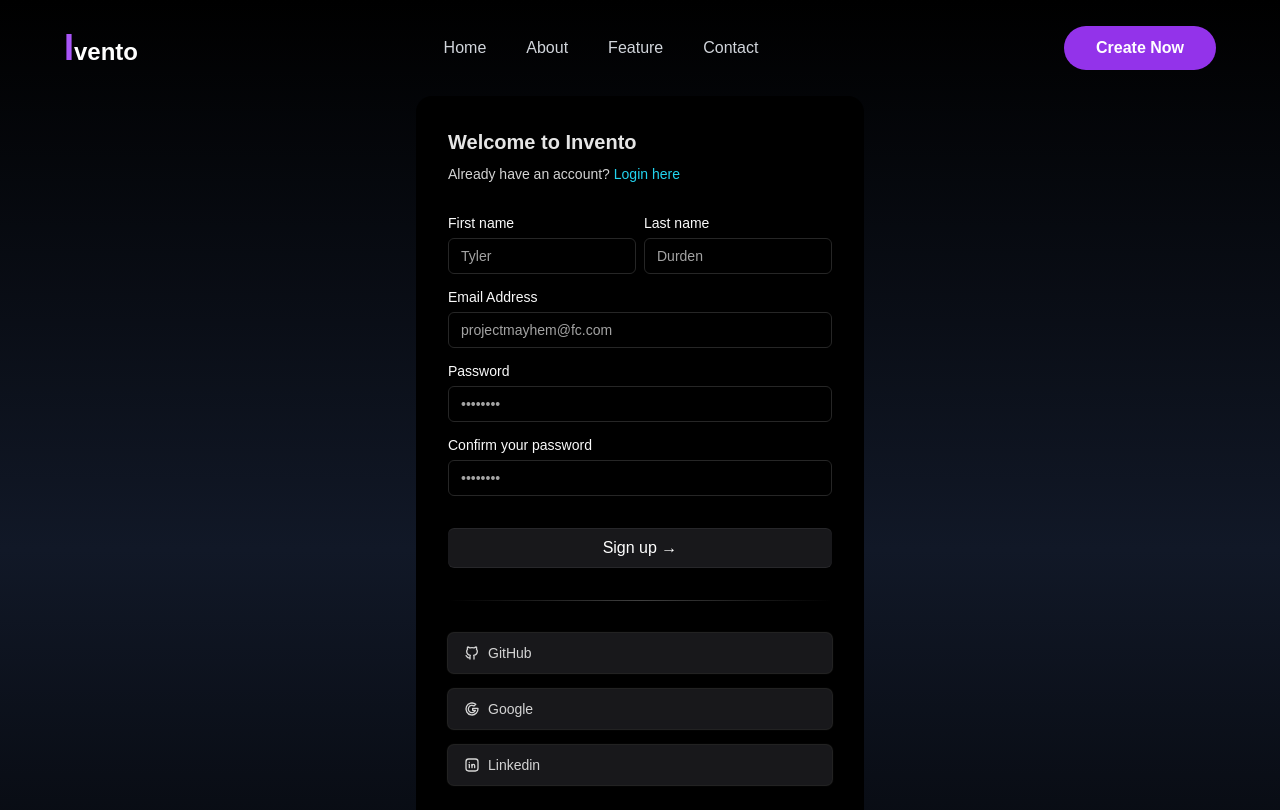
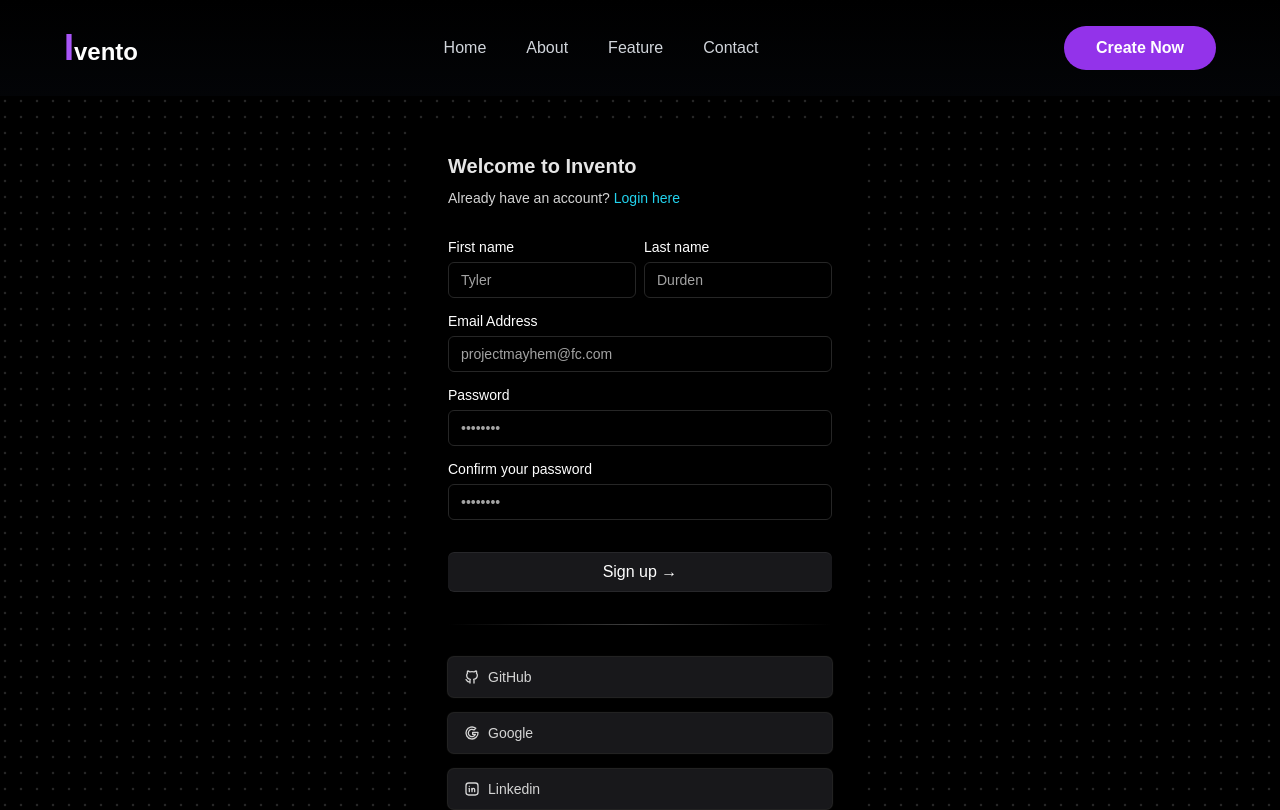
Before and after one commit to LordHarsh/invento, a Next.js app in the folder client/: page /signup in a window 1280 px wide. Shown: the top 810 px of the page. Built offline with nearby package versions, Linux system fonts and the light colour scheme.

Commit message:
feat: add bg for signup

```diff
--- a/client/package.json
+++ b/client/package.json
@@ -16,6 +16,7 @@
     "clsx": "^2.1.1",
     "framer-motion": "^11.15.0",
     "lucide-react": "^0.468.0",
+    "mini-svg-data-uri": "^1.4.4",
     "next": "15.1.0",
     "next-themes": "^0.4.4",
     "node-appwrite": "^14.1.0",
--- a/client/src/components/signup/signup-form.tsx
+++ b/client/src/components/signup/signup-form.tsx
@@ -11,6 +11,8 @@ import {
 } from "@tabler/icons-react";
 import Link from "next/link";
 import { useRouter } from "next/navigation";
+import { motion } from "framer-motion";
+import { HeroHighlight, Highlight } from "../ui/hero-highlight";
 
 // Initialize Appwrite Client
 // const client = new Client();
@@ -115,6 +117,18 @@ export default function SignupForm() {
   // };
 
   return (
+    <HeroHighlight>
+      <motion.h1
+        initial={{
+          opacity: 0,
+          y: 20,
+        }}
+        animate={{
+          opacity: 1,
+          y: [40,0,0]
+        }}
+        className="dark:text-white h-full"
+      >
         <div className="max-w-md w-full mx-auto rounded-none md:rounded-2xl p-4 md:p-8 shadow-input bg-white dark:bg-black">
           <h2 className="font-bold text-xl text-neutral-800 dark:text-neutral-200">
             Welcome to Invento
@@ -240,6 +254,8 @@ export default function SignupForm() {
             </div>
           </form>
         </div>
+      </motion.h1>
+    </HeroHighlight>
   );
 }
 
--- /dev/null
+++ b/client/src/components/ui/hero-highlight.tsx
@@ -0,0 +1,96 @@
+"use client";
+import { cn } from "@/lib/utils";
+import { useMotionValue, motion, useMotionTemplate } from "framer-motion";
+import React from "react";
+
+export const HeroHighlight = ({
+  children,
+  className,
+  containerClassName,
+}: {
+  children: React.ReactNode;
+  className?: string;
+  containerClassName?: string;
+}) => {
+  let mouseX = useMotionValue(0);
+  let mouseY = useMotionValue(0);
+
+  function handleMouseMove({
+    currentTarget,
+    clientX,
+    clientY,
+  }: React.MouseEvent<HTMLDivElement>) {
+    if (!currentTarget) return;
+    let { left, top } = currentTarget.getBoundingClientRect();
+
+    mouseX.set(clientX - left);
+    mouseY.set(clientY - top);
+  }
+  return (
+    <div
+      className={cn(
+        "relative py-6 h-full flex items-center bg-white dark:bg-black justify-center w-full group",
+        containerClassName
+      )}
+      onMouseMove={handleMouseMove}
+    >
+      <div className="absolute inset-0 bg-dot-thick-neutral-300 dark:bg-dot-thick-neutral-800  pointer-events-none" />
+      <motion.div
+        className="pointer-events-none bg-dot-thick-indigo-500 dark:bg-dot-thick-indigo-500   absolute inset-0 opacity-0 transition duration-300 group-hover:opacity-100"
+        style={{
+          WebkitMaskImage: useMotionTemplate`
+            radial-gradient(
+              200px circle at ${mouseX}px ${mouseY}px,
+              black 0%,
+              transparent 100%
+            )
+          `,
+          maskImage: useMotionTemplate`
+            radial-gradient(
+              200px circle at ${mouseX}px ${mouseY}px,
+              black 0%,
+              transparent 100%
+            )
+          `,
+        }}
+      />
+
+      <div className={cn("relative z-20", className)}>{children}</div>
+    </div>
+  );
+};
+
+export const Highlight = ({
+  children,
+  className,
+}: {
+  children: React.ReactNode;
+  className?: string;
+}) => {
+  return (
+    <motion.span
+      initial={{
+        backgroundSize: "0% 100%",
+      }}
+      animate={{
+        backgroundSize: "100% 100%",
+      }}
+      transition={{
+        duration: 2,
+        ease: "linear",
+        delay: 0.5,
+      }}
+      style={{
+        backgroundRepeat: "no-repeat",
+        backgroundPosition: "left center",
+        display: "inline",
+      }}
+      className={cn(
+        `relative inline-block pb-1   px-1 rounded-lg bg-gradient-to-r from-indigo-300 to-purple-300 dark:from-indigo-500 dark:to-purple-500`,
+        className
+      )}
+    >
+      {children}
+    </motion.span>
+  );
+};
--- a/client/tailwind.config.ts
+++ b/client/tailwind.config.ts
@@ -1,7 +1,6 @@
+import svgToDataUri from "mini-svg-data-uri";
 import type { Config } from "tailwindcss";
-const {
-	default: flattenColorPalette,
-} = require("tailwindcss/lib/util/flattenColorPalette");
+import flattenColorPalette from "tailwindcss/lib/util/flattenColorPalette";
 export default {
 	darkMode: ["class"],
 	content: [
@@ -74,7 +73,7 @@ export default {
 
 		}
 	},
-	plugins: [require("tailwindcss-animate"), addVariablesForColors],
+	plugins: [require("tailwindcss-animate"), addVariablesForColors, heroHighlight],
 } satisfies Config;
 function addVariablesForColors({ addBase, theme }: any) {
 	let allColors = flattenColorPalette(theme("colors"));
@@ -86,3 +85,15 @@ function addVariablesForColors({ addBase, theme }: any) {
 		":root": newVars,
 	});
 }
+function heroHighlight({ matchUtilities, theme }: any) {
+	matchUtilities(
+	  {
+		"bg-dot-thick": (value: any) => ({
+		  backgroundImage: `url("${svgToDataUri(
+			`<svg xmlns="http://www.w3.org/2000/svg" viewBox="0 0 32 32" width="16" height="16" fill="none"><circle fill="${value}" id="pattern-circle" cx="10" cy="10" r="2.5"></circle></svg>`
+		  )}")`,
+		}),
+	  },
+	  { values: flattenColorPalette(theme("backgroundColor")), type: "color" }
+	);
+  }
```
Also changed, not shown: 1 other file (tests, documents, lock files or other folders). Lines whose indentation alone changed are shown as unchanged.
